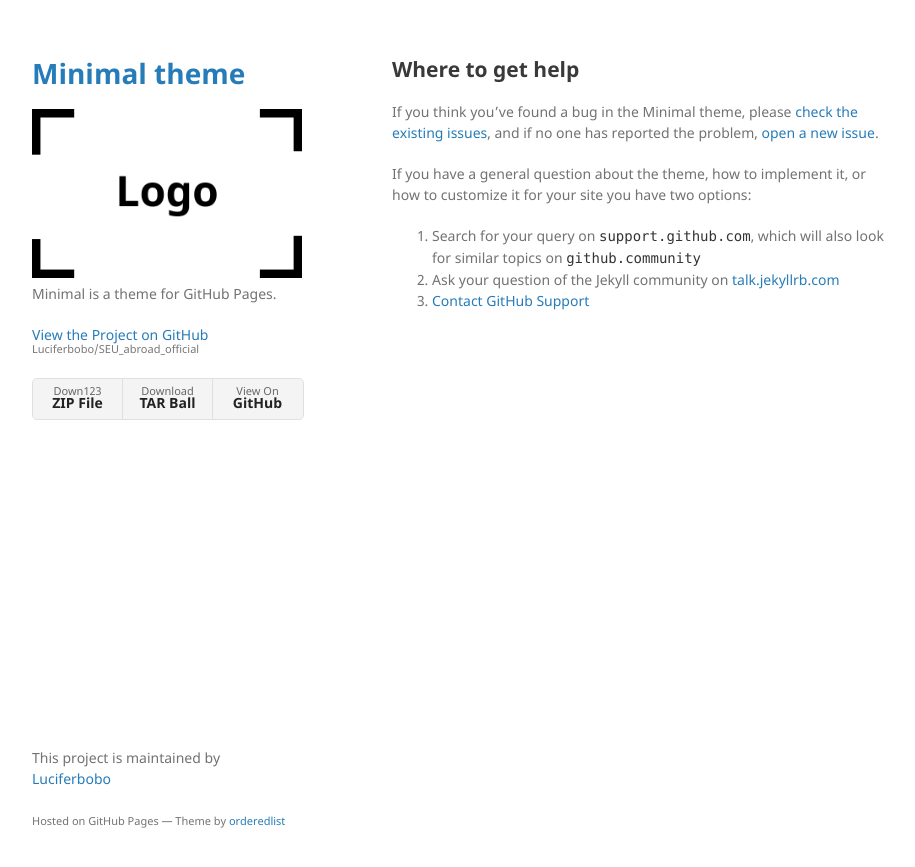
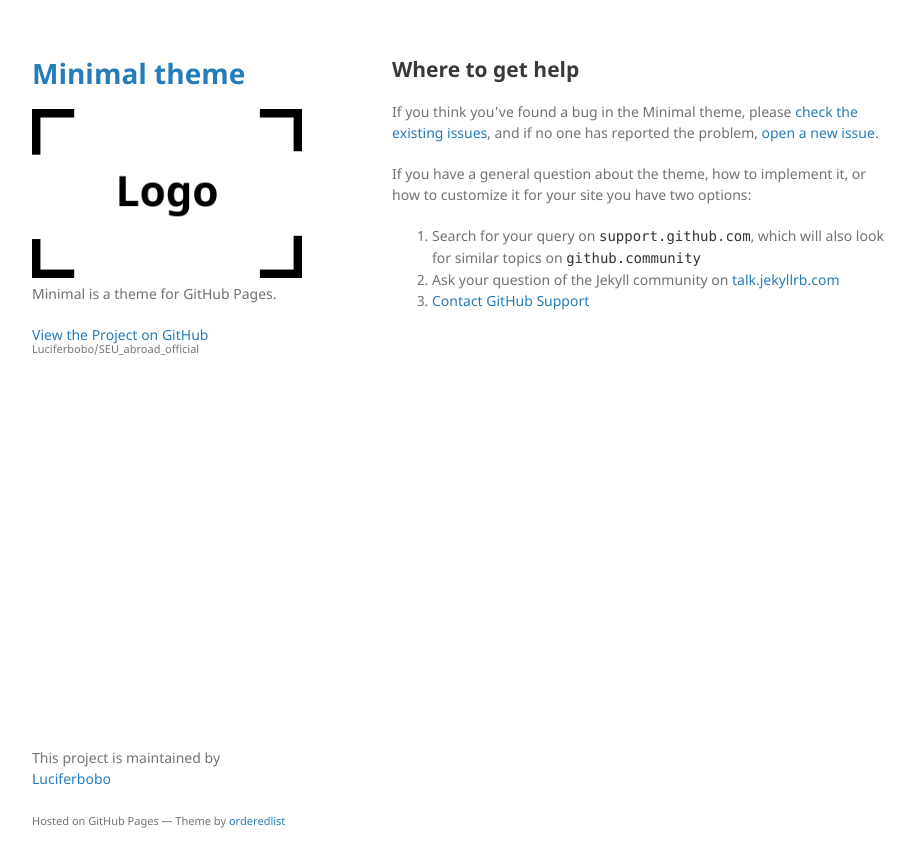
Before and after one commit to Luciferbobo/SEU_abroad_official, a Jekyll site: the page built from docs/SUPPORT.md, in a window 1280 px wide. Shown: the top 867 px of the page, without its empty margins (178-1093 px from the left). Built offline with Jekyll 4.4.1, drawn with Linux system fonts in a browser that asks for light colours; our own code applies the rules of GitHub Pages for plain Markdown files.

Commit message:
Update default.html

```diff
--- a/_layouts/default.html
+++ b/_layouts/default.html
@@ -27,17 +27,8 @@
         <p class="view"><a href="{{ site.github.repository_url }}">View the Project on GitHub <small>{{ site.github.repository_nwo }}</small></a></p>
         {% endif %}
 
-        {% if site.github.is_user_page %}
-        <p class="view"><a href="{{ site.github.owner_url }}">View My GitHub Profile</a></p>
-        {% endif %}
 
-        {% if site.show_downloads %}
-        <ul class="downloads">
-          <li><a href="{{ site.github.zip_url }}">Down123 <strong>ZIP File</strong></a></li>
-          <li><a href="{{ site.github.tar_url }}">Download <strong>TAR Ball</strong></a></li>
-          <li><a href="{{ site.github.repository_url }}">View On <strong>GitHub</strong></a></li>
-        </ul>
-        {% endif %}
+
       </header>
       <section>
 
```
